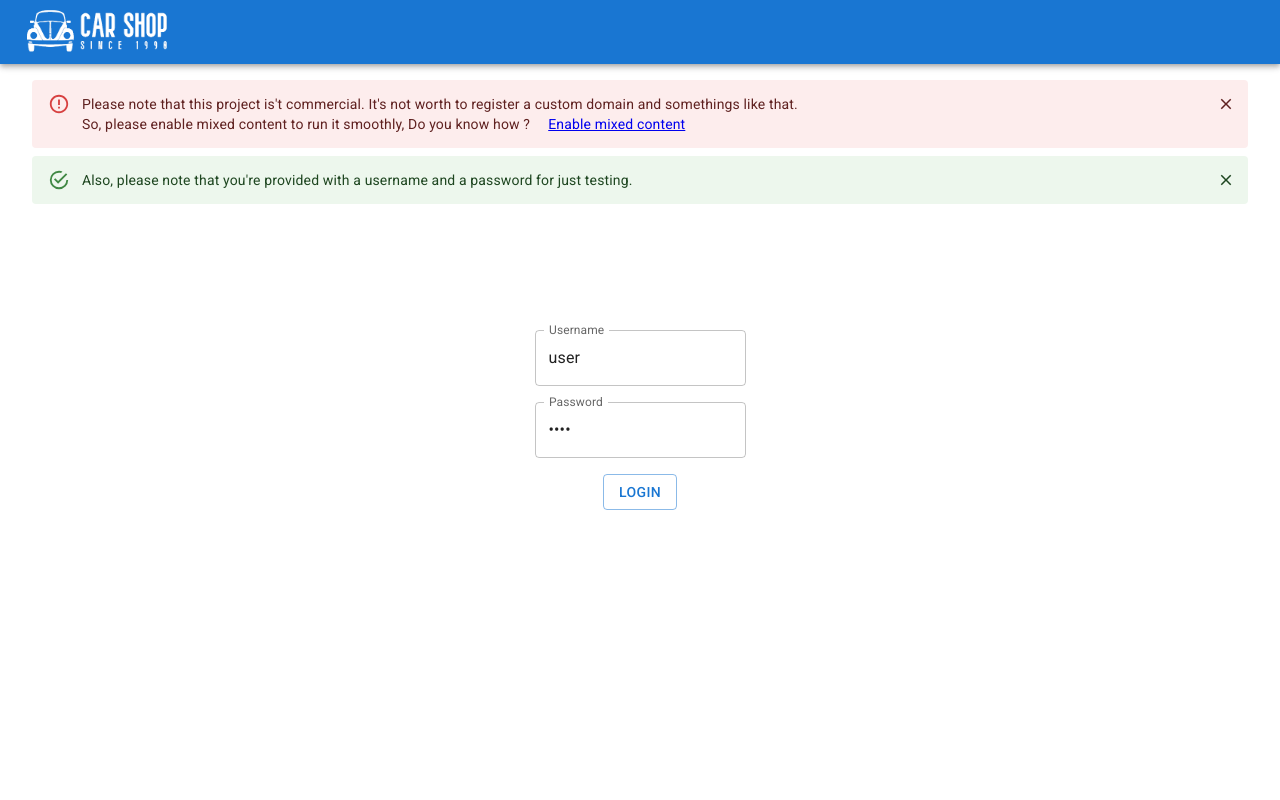
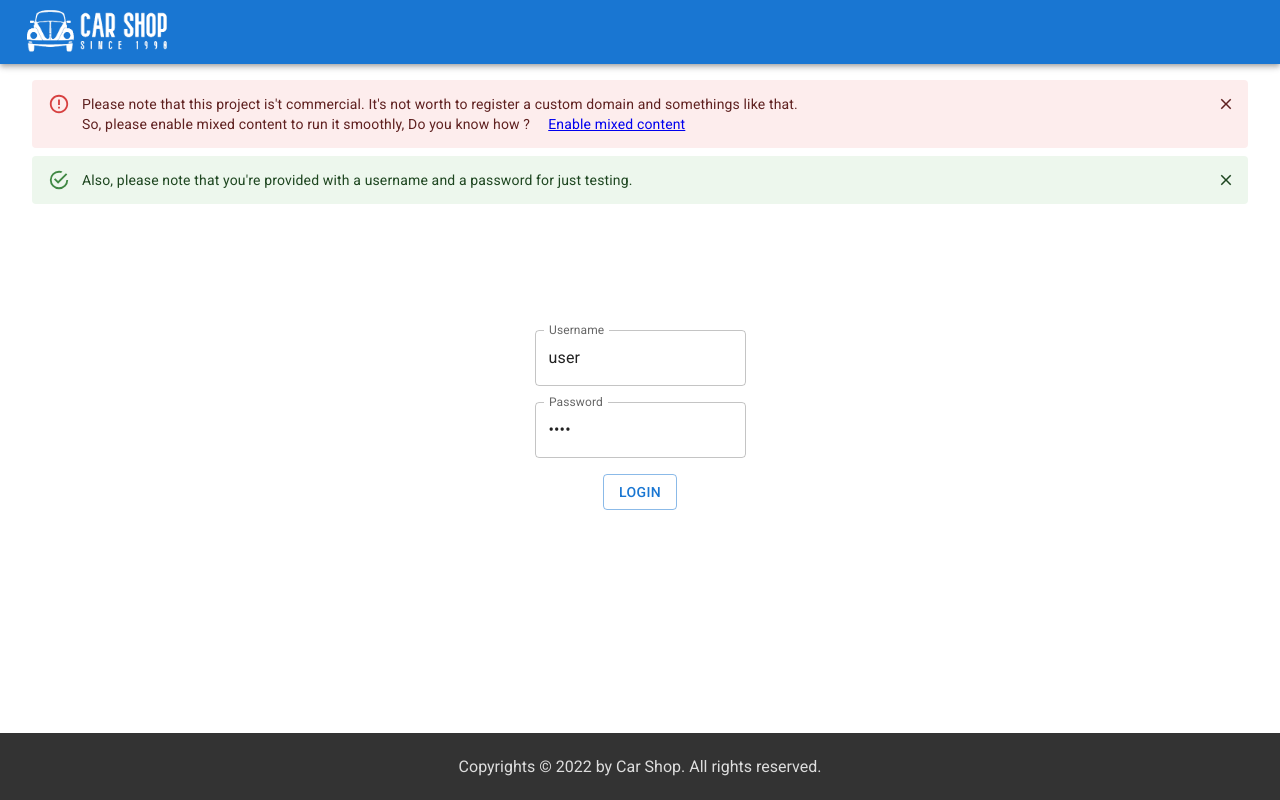
Before and after one commit to mostafamt/Car-Shop, a React (Create React App) app in the folder Car Shop Front-end/: page / in a window 1280 px wide. Built offline with nearby package versions, Linux system fonts and the light colour scheme.

Commit message:
add footer

```diff
--- a/Car Shop Front-end/src/App.js
+++ b/Car Shop Front-end/src/App.js
@@ -1,13 +1,24 @@
 import React from "react";
 import ButtonAppBar from "./ButtonAppBar";
+import Footer from "./components/Footer";
 import Login from "./components/Login";
 import { AuthProvider } from "./context/AuthContext";
 
 function App() {
   return (
     <AuthProvider>
-      <ButtonAppBar />
-      <Login />
+      <div
+        style={{
+          minHeight: "100vh",
+          display: "flex",
+          flexDirection: "column",
+          // justifyContent: "space-between",
+        }}
+      >
+        <ButtonAppBar />
+        <Login />
+        <Footer />
+      </div>
     </AuthProvider>
   );
 }
--- a/Car Shop Front-end/src/ButtonAppBar.js
+++ b/Car Shop Front-end/src/ButtonAppBar.js
@@ -27,7 +27,7 @@ export default function ButtonAppBar() {
   };
 
   return (
-    <Box sx={{ flexGrow: 1 }}>
+    <Box>
       <AppBar position="static">
         <Toolbar>
           <Box sx={{ flexGrow: 1 }}>
--- /dev/null
+++ b/Car Shop Front-end/src/components/Footer.js
@@ -0,0 +1,20 @@
+import React from "react";
+
+const Footer = () => {
+  return (
+    <div>
+      <div
+        style={{
+          backgroundColor: "#333",
+          color: "#ddd",
+          padding: "1.5rem",
+          textAlign: "center",
+        }}
+      >
+        Copyrights &copy; 2022 by Car Shop. All rights reserved.
+      </div>
+    </div>
+  );
+};
+
+export default Footer;
--- a/Car Shop Front-end/src/components/Login.js
+++ b/Car Shop Front-end/src/components/Login.js
@@ -47,7 +47,7 @@ const Login = () => {
     return <Carlist />;
   } else {
     return (
-      <div>
+      <div style={{ flexGrow: 1 }}>
         <Warning />
         <Stack
           spacing={2}
```
Also changed, not shown: 2 other files (tests, documents, lock files or other folders).
